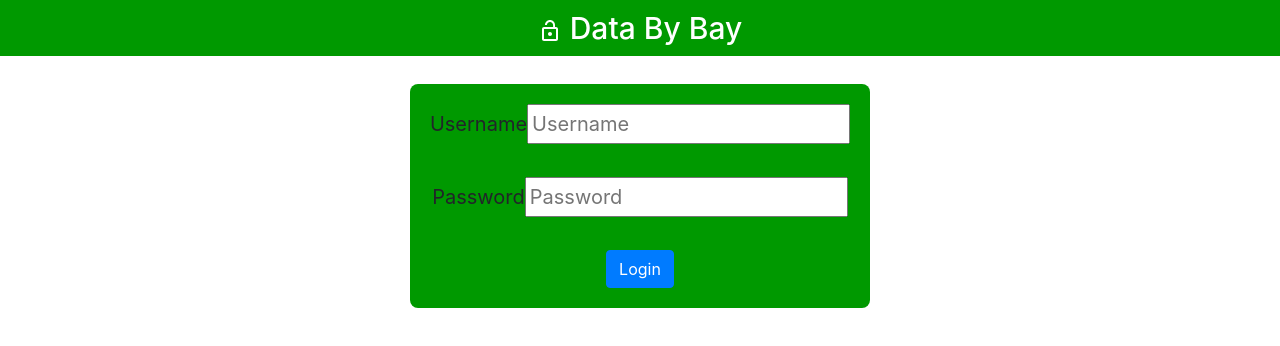
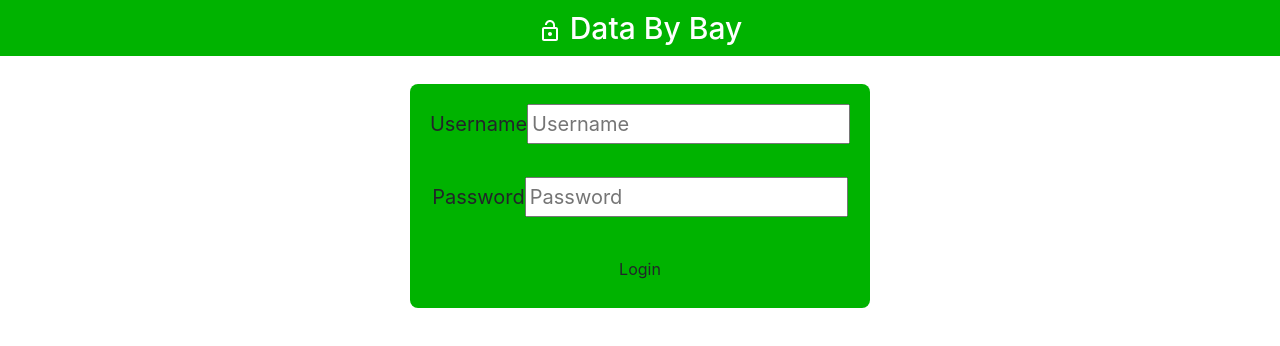
Before and after one commit to kunalhindujaa/Users_Data, a React (Create React App) app: page / in a window 1280 px wide. Shown: the top 346 px of the page. Built offline with nearby package versions, Linux system fonts and the light colour scheme.

Commit message:
Final Css Changes done

```diff
--- a/src/App.css
+++ b/src/App.css
@@ -28,7 +28,11 @@
   color: #61dafb;
 }
 
-.detail {
+.register-details {
+}
+
+.detail,
+.register-details {
   width: 350px;
   padding: 16px;
   text-align: center;
@@ -41,7 +45,10 @@
   display: inline-block;
   border-radius: 15px;
 }
-
+.custBtn {
+  background-color: #006622;
+  color: white;
+}
 .survey input {
   padding: 10px;
   margin: 10px;
@@ -75,7 +82,7 @@ button {
 .Welcome .welcome-msg {
   width: 100%;
   height: 45px;
-  background-color: #009900;
+  background-color: #00b300;
   text-align: center;
   padding: 5px;
   margin: 5px;
@@ -86,7 +93,7 @@ button {
 .header {
   padding: 10px;
   text-align: center;
-  background: #009900;
+  background: #00b300;
   color: white;
   font-size: 30px;
 }
@@ -94,7 +101,7 @@ button {
 .form-div {
   display: inline-block;
   border-radius: 8px;
-  background: #009900;
+  background: #00b300;
   padding: 20px;
   margin: 20px;
   font-size: 20px;
--- a/src/components/DisplayDetails.jsx
+++ b/src/components/DisplayDetails.jsx
@@ -11,15 +11,21 @@ class DisplayDetails extends Component {
   render() {
     return (
       <div>
+        <h1 className="header"> Registration Details </h1>
+        <div class="register-details">
           <p> Name : {this.state.name}</p>
           <br />
           <p> Contact Number : {this.state.phone}</p>
           <br />
           <p> Gender : {this.state.gender}</p>
           <br />
-        <p> Previously registered for the course : {this.state.registered} </p>
+          <p>
+            {" "}
+            Previously registered for the course : {this.state.registered}{" "}
+          </p>
           <br />
           <p> Course : {this.state.listItem}</p>
+        </div>
       </div>
     );
   }
--- a/src/components/Login.jsx
+++ b/src/components/Login.jsx
@@ -46,7 +46,7 @@ function Login(props) {
           />
           <br />
           <br />
-          <button className="btn btn-primary" onClick={handleClick}>
+          <button className="btn btn- custBtn" onClick={handleClick}>
             {" "}
             Login{" "}
           </button>
```
Lines whose indentation alone changed are shown as unchanged.
